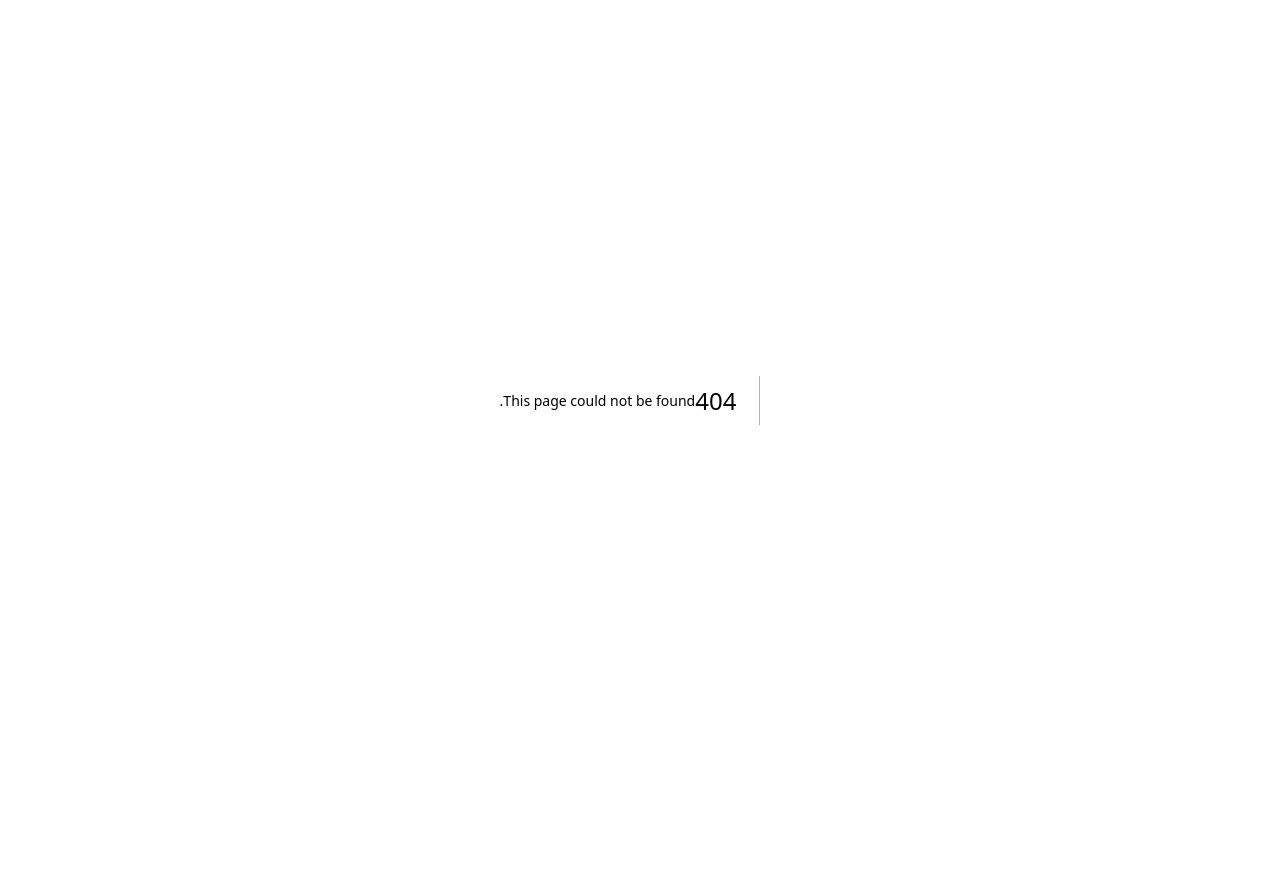
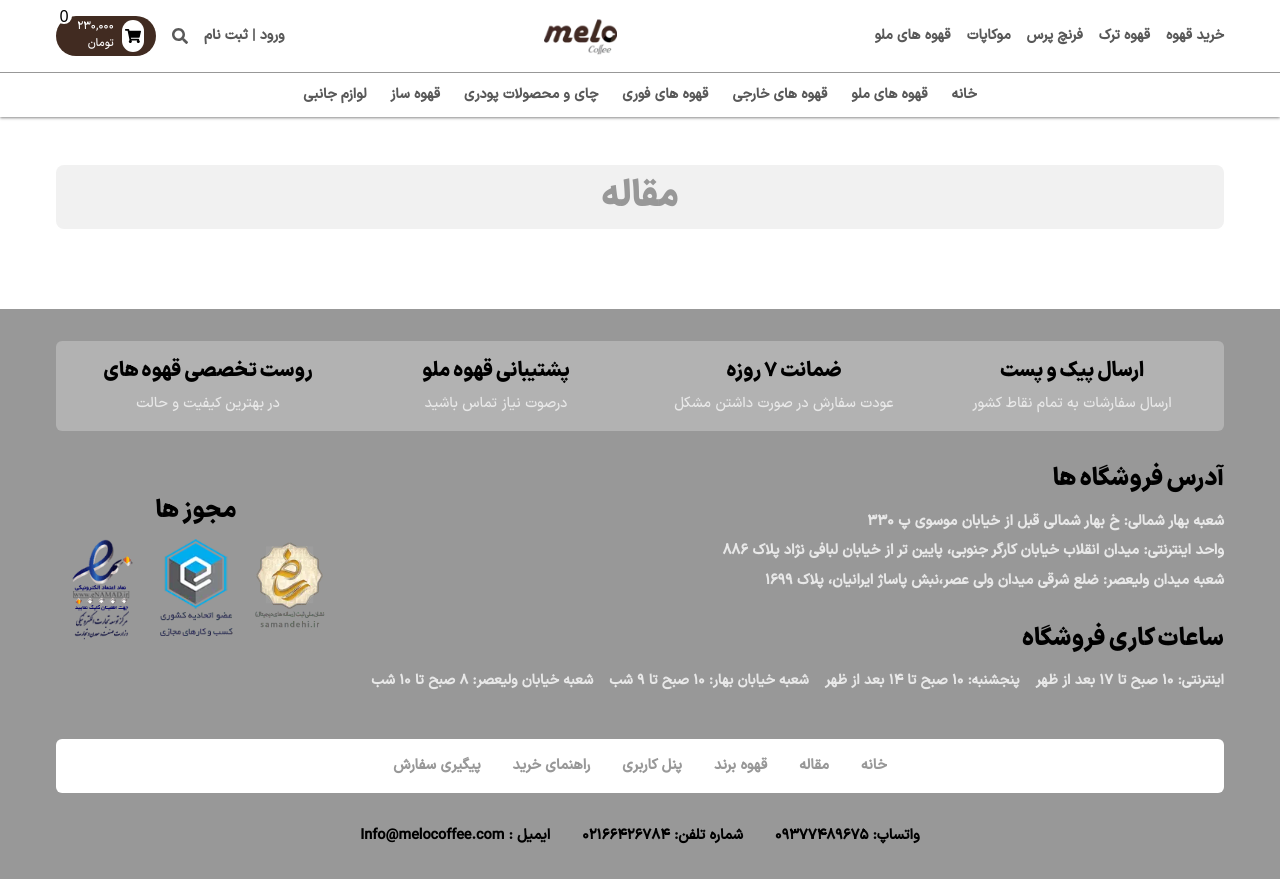
Before and after one commit to mohammadmehdidalvandii/mello-coffee, a Next.js app: page /blog/1 in a window 1280 px wide. Before the commit this address had no page. Before the commit the page ends 800 px from the top, so only its background shows below. Built offline with nearby package versions, Linux system fonts and the light colour scheme.

Commit message:
created page single-article

```diff
--- /dev/null
+++ b/src/app/blog/[id]/page.tsx
@@ -0,0 +1,20 @@
+import Breadcrumb from '@/components/module/Breadcrumb/Breadcrumb';
+import Footer from '@/components/module/Footer/Footer';
+import MainHeader from '@/components/module/MainHeader/MainHeader';
+import Navbar from '@/components/module/Navbar/Navbar';
+import React from 'react';
+
+const page:React.FC =  ()=>{
+  return (
+    <>
+    <Navbar/>
+    <MainHeader/>
+    <Breadcrumb
+    text='مقاله'
+    />
+    <Footer/>
+    </>
+  )
+}
+
+export default page
```
